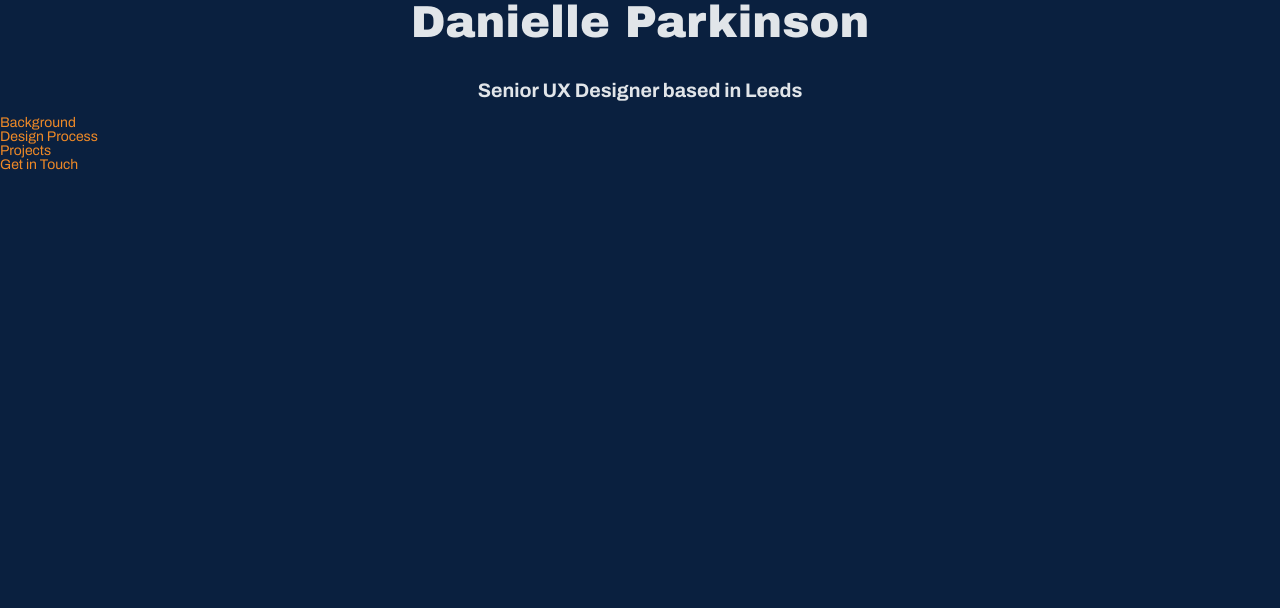
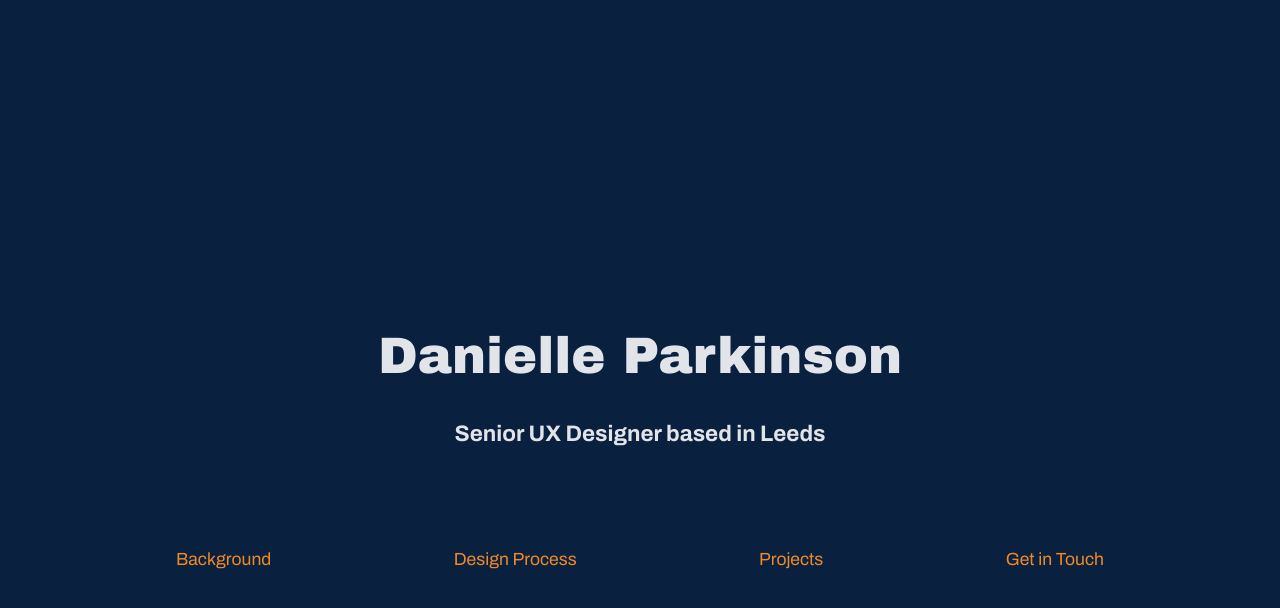
Before and after one commit to Danielle-P/danielle-p.github.io, a Jekyll site: the page built from index.html, in a window 1280 px wide. Shown: the top 608 px of the page. Built offline with Jekyll 4.4.1, drawn with Linux system fonts in a browser that asks for light colours.

Commit message:
Fixes nav menu js re: button event listener, adds styling to homepage and  menu panel transition

```diff
--- a/_sass/_base.sass
+++ b/_sass/_base.sass
@@ -19,7 +19,7 @@
 //General styling
 body
   background-color: $background
-  font-size: 14px
+  font-size: 16px
   color: $text
 
 h1
@@ -42,7 +42,7 @@
 
   &:hover
     color: $hover-highlight
-    transition: .4s ease
+    transition: .2s ease
   &:active
     color: $hover-highlight
 
@@ -50,8 +50,12 @@
   border: none
   background: $highlight
   cursor: pointer
+
   &:focus
     outline: 0
+  &:hover
+    transition: .25s ease
+    background: $hover-highlight
 
 // Navigation
 .navigation
@@ -61,23 +65,28 @@
 .nav-button
   width: 60px
   height: 60px
-  margin: 1em 0
+  margin: 2em
   border-radius: 50%
-  position: fixed
   z-index: 2
+
+=transition-ease($speed: 0.5s)
+  -webkit-transition: transform $speed ease-in-out
+  -moz-transition: transform $speed ease-in-out
+  -o-transition: transform $speed ease-in-out
+  transition: transform $speed ease-in-out
+
+=transform-icon
+  -webkit-transform: rotate(0deg)
+  -moz-transform: rotate(0deg)
+  -o-transform: rotate(0deg)
+  transform: rotate(0deg)
 
 .nav-icon
   width: 65%
   height: 50%
   margin: 0 auto
-  -webkit-transform: rotate(0deg)
-  -moz-transform: rotate(0deg)
-  -o-transform: rotate(0deg)
-  transform: rotate(0deg)
-  -webkit-transition: 0.5s ease-in-out
-  -moz-transition: 0.5s ease-in-out
-  -o-transition: 0.5s ease-in-out
-  transition: 0.5s ease-in-out
+  +transform-icon
+  +transition-ease(0.5s)
 
   span
     display: block
@@ -87,14 +96,8 @@
     background: $text
     border-radius: 10px
     left: 0
-    -webkit-transform: rotate(0deg)
-    -moz-transform: rotate(0deg)
-    -o-transform: rotate(0deg)
-    transform: rotate(0deg)
-    -webkit-transition: 0.25s ease-in-out
-    -moz-transition: 0.25s ease-in-out
-    -o-transition: 0.25s ease-in-out
-    transition: 0.25s ease-in-out
+    +transform-icon
+    +transition-ease(0.25s)
 
   span:nth-child(1)
     top: 4px
@@ -111,50 +114,62 @@
     width: 0%
     left: 50%
 
-.nav-icon.open span:nth-child(2)
-  -webkit-transform: rotate(45deg)
-  -moz-transform: rotate(45deg)
-  -o-transform: rotate(45deg)
-  transform: rotate(45deg)
+  &.open span:nth-child(2)
+    -webkit-transform: rotate(45deg)
+    -moz-transform: rotate(45deg)
+    -o-transform: rotate(45deg)
+    transform: rotate(45deg)
 
-.nav-icon.open span:nth-child(3)
-  -webkit-transform: rotate(-45deg)
-  -moz-transform: rotate(-45deg)
-  -o-transform: rotate(-45deg)
-  transform: rotate(-45deg)
+  &.open span:nth-child(3)
+    -webkit-transform: rotate(-45deg)
+    -moz-transform: rotate(-45deg)
+    -o-transform: rotate(-45deg)
+    transform: rotate(-45deg)
 
-.nav-icon.open span:nth-child(4)
-  top: 10px
-  width: 0%
-  left: 50%
+  &.open span:nth-child(4)
+    top: 10px
+    width: 0%
+    left: 50%
 
 .nav-panel
-  display: none
+  display: block
+  position: absolute
+  top: -110px
+  height: 110px
   width: 100%
-  top: -50px
+  background: rgba(255,255,255,0.23)
+  transition: all .3s ease-in-out
 
   ul
     display: flex
     width: 100%
-    background: rgba(255,255,255,0.23)
     flex-direction: row
     justify-content: space-evenly
+    padding: 2.6em 8em 2.6em 4em
     text-decoration: none
     list-style: none
-    padding: 2rem 4rem
-    position: absolute
-    font-size: 1.2em
+    font-size: 1.1em
 
-.nav-panel.active
-  display: block
-  position: fixed
+.nav-panel.show
   top: 0
 
 #landing-content
+  height: 100%
+  width: 100%
+  display: flex
+  flex-direction: column
+  align-items: center
+  justify-content: center
+  text-align: center
+
   h1, h2
-    text-align: center
     padding-bottom: 0.8em
+    display: flex
 
-    ul
-      display: flex
-      flex-direction: row
+  .homepage-menu
+    display: flex
+    width: 100%
+    flex-direction: row
+    justify-content: space-between
+    padding: 5em 10em 0
+    font-size: 1.1em
--- /dev/null
+++ b/_sass/_variables.sass
@@ -0,0 +1,7 @@
+$background: #0A203F
+$highlight: #EE8927
+$hover-highlight: #F8AB51
+$text: #E1E5E9
+$header-font: 'Archivo Black', serif
+$content-font: 'Archivo', serif
+$page-margin: 50px 40px
--- a/assets/main.sass
+++ b/assets/main.sass
@@ -2,4 +2,6 @@
 ---
 
 @import 'reset'
+@import 'variables'
 @import 'base'
+@import 'responsive'
--- a/index.html
+++ b/index.html
@@ -5,7 +5,7 @@
 <div id="landing-content">
   <h1>Danielle Parkinson</h1>
   <h2>Senior UX Designer based in Leeds </h2>
-  <ul>
+  <ul class="homepage-menu">
     <li><a href="/background/">Background</a></li>
     <li><a href="/design/">Design Process</a></li>
     <li><a href="/projects/">Projects</a></li>
--- a/scripts/base.js
+++ b/scripts/base.js
@@ -7,13 +7,16 @@
   var navPanel = $('nav-panel')
   var menuIcon = $('nav-icon')
 
+  if (navButton) {
     navButton.addEventListener('click', function() {
-    if (navPanel.classList.contains('active')) {
-      navPanel.classList.remove('active')
+      if (navPanel.classList.contains('show')) {
+        navPanel.classList.remove('show')
         menuIcon.classList.remove('open')
       } else {
-      navPanel.classList.add('active')
+        navPanel.classList.add('show')
         menuIcon.classList.add('open')
       }
     })
+  } else {
+  }
 })()
```
Also changed, not shown: _sass/_responsive.sass (added). Lines whose indentation alone changed are shown as unchanged.
